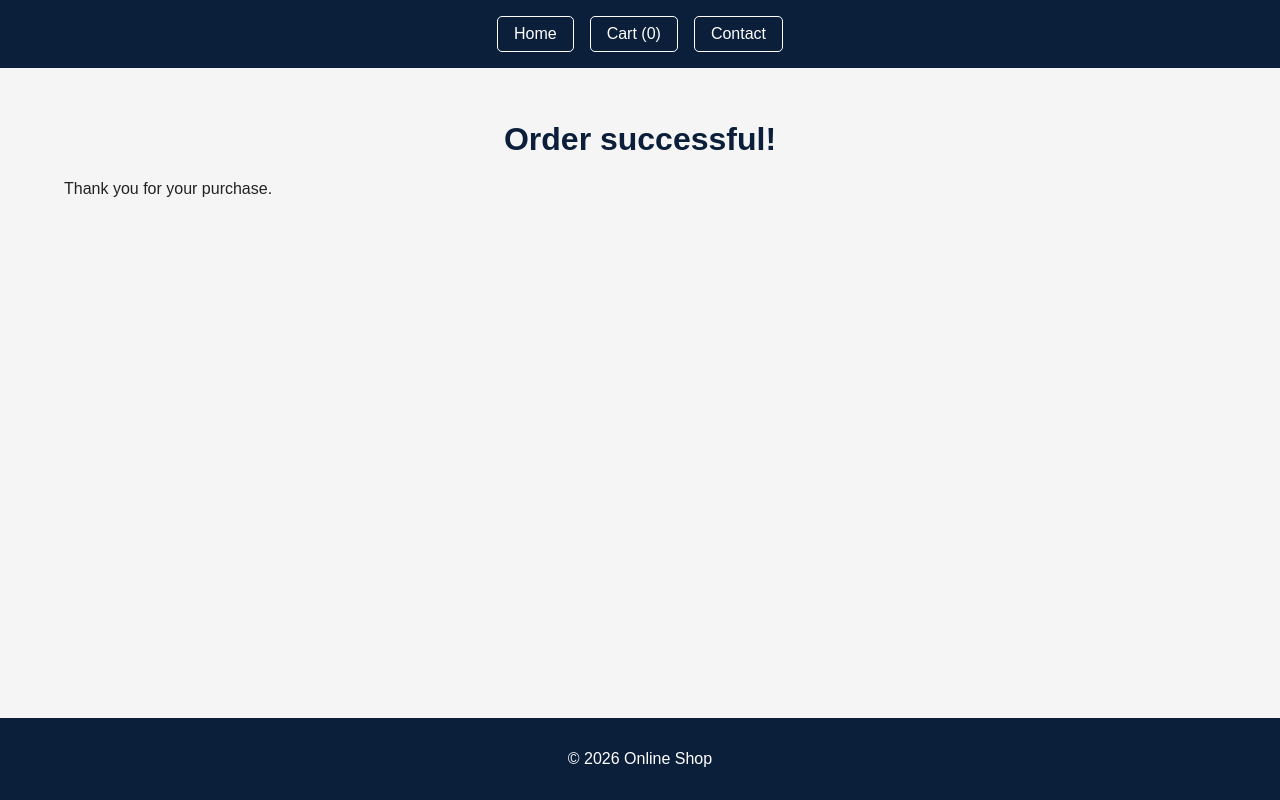
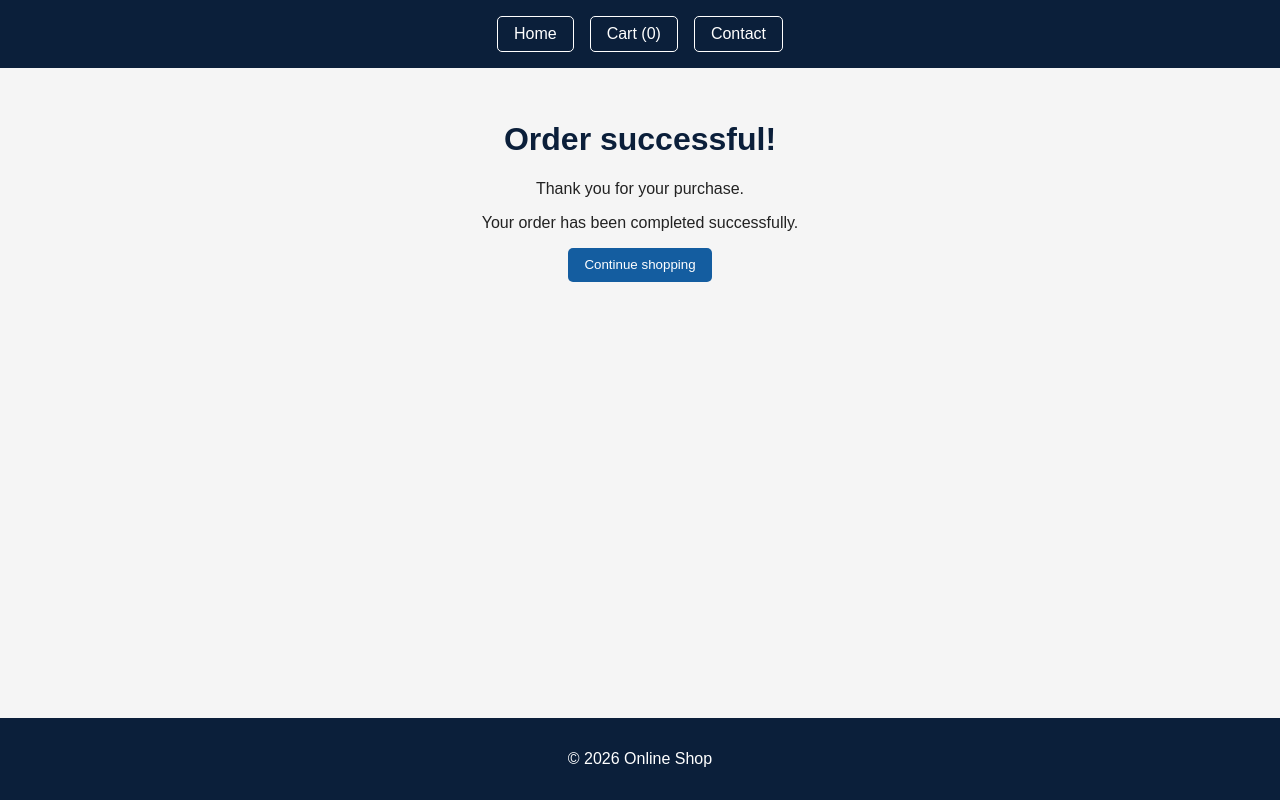
Before and after one commit to Bjelland14/js-frameworks-ca, a React (Vite) app: page /checkout-success in a window 1280 px wide. Built offline with nearby package versions, Linux system fonts and the light colour scheme.

Commit message:
Improve product cards and checkout success page

```diff
--- a/src/components/ProductCard.tsx
+++ b/src/components/ProductCard.tsx
@@ -15,7 +15,9 @@ function ProductCard({ product }: ProductCardProps) {
   return (
     <div className="product-card">
       <Link to={`/product/${product.id}`}>
-        {hasDiscount && <span>{discountPercentage}% OFF</span>}
+        <span className="discount-badge">
+          {hasDiscount ? `${discountPercentage}% OFF` : ""}
+        </span>
 
         <img src={product.image.url} alt={product.image.alt} />
 
--- a/src/pages/CheckoutSuccess.tsx
+++ b/src/pages/CheckoutSuccess.tsx
@@ -1,8 +1,16 @@
+import "../styles/CheckoutSuccess.css";
+import { Link } from "react-router-dom";
+
 function CheckoutSuccess() {
   return (
-    <main>
+    <main className="checkout-success">
       <h1>Order successful!</h1>
       <p>Thank you for your purchase.</p>
+      <p>Your order has been completed successfully.</p>
+
+      <Link to="/">
+        <button>Continue shopping</button>
+      </Link>
     </main>
   );
 }
--- a/src/pages/Contact.tsx
+++ b/src/pages/Contact.tsx
@@ -16,7 +16,7 @@ function Contact() {
     const emailPattern = /^[^\s@]+@[^\s@]+\.[^\s@]+$/;
 
     if (fullName.trim().length < 4) {
-      newErrors.push("Full name must be at least 4 characters.");
+      newErrors.push("Full name must be at least 3 characters.");
     }
 
     if (subject.trim().length < 3) {
--- /dev/null
+++ b/src/styles/CheckoutSuccess.css
@@ -0,0 +1,7 @@
+.checkout-success {
+  text-align: center;
+}
+
+.checkout-success p {
+  margin-bottom: 1rem;
+}
--- a/src/styles/Home.css
+++ b/src/styles/Home.css
@@ -70,6 +70,12 @@
   font-weight: bold;
 }
 
+.discount-badge {
+  display: block;
+  height: 24px;
+  font-weight: bold;
+}
+
 @media (max-width: 900px) {
   .product-grid {
     grid-template-columns: repeat(2, 1fr);
```
